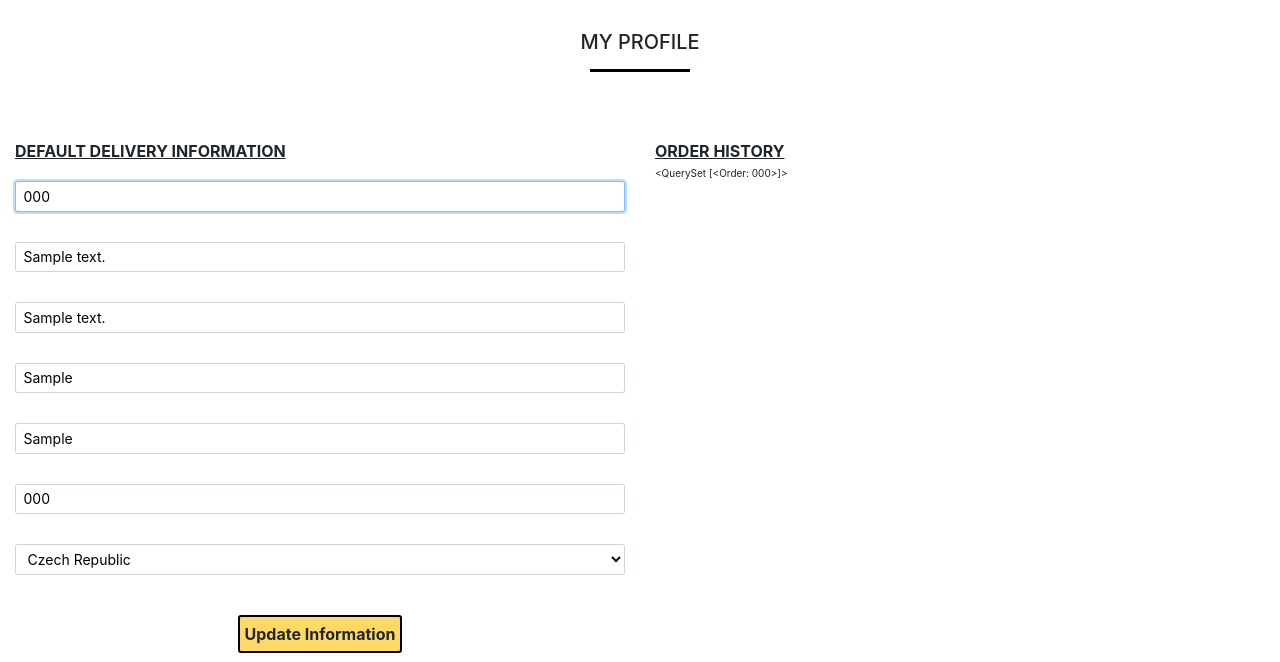
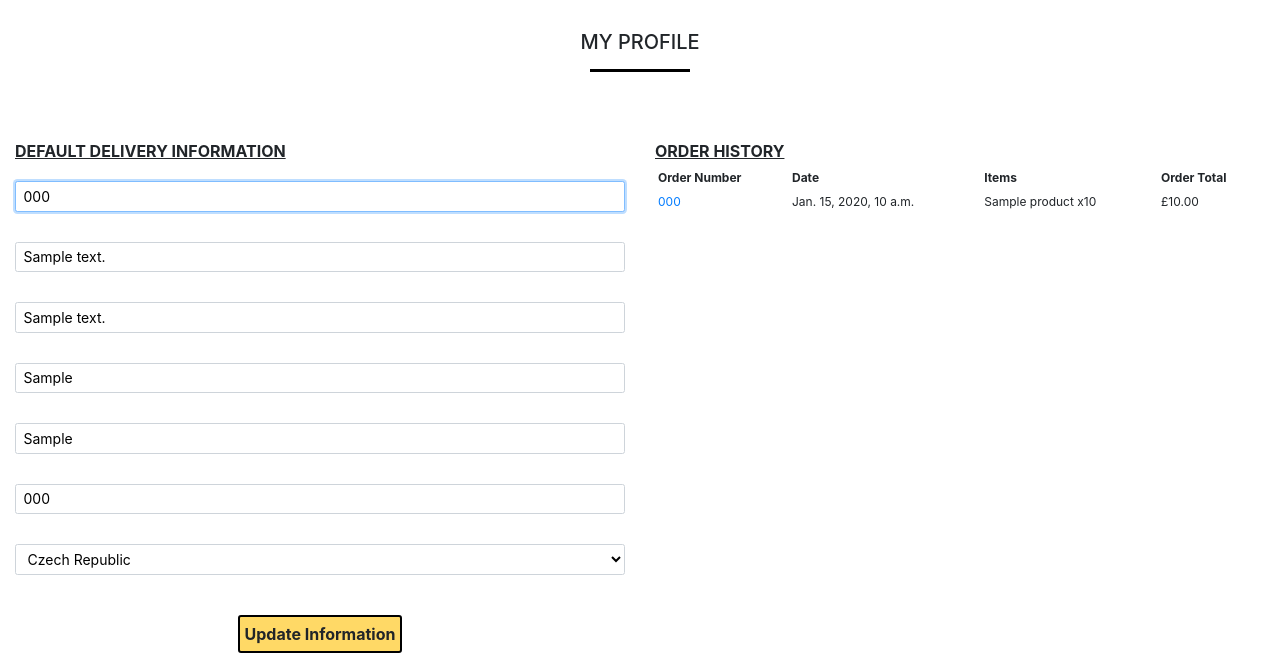
Before and after one commit to scottsimpson91/CI-MS4-Blacktooth-Coffee, a Django app: page /profile/ in a window 1280 px wide. Shown: the part 64-726 px from the top of the page. Run offline with Django 3.2, Linux system fonts and the light colour scheme; a user stored in the database is signed in; tables that the repository leaves empty hold one stand-in row (values such as "Sample post"); some libraries are stand-ins or nearby versions.

Commit message:
FEAT: Add order history and updated checkout views

```diff
--- a/checkout/admin.py
+++ b/checkout/admin.py
@@ -10,7 +10,7 @@ class OrderLineItemAdminInline(admin.TabularInline):
 class OrderAdmin(admin.ModelAdmin):
     inlines = (OrderLineItemAdminInline,)
 
-    readonly_fields = ('order_number', 'date',
+    readonly_fields = ('order_number', 'user_profile', 'date',
                        'delivery_cost', 'order_total',
                        'grand_total', 'original_bag',
                        'stripe_pid')
--- a/profiles/templates/profiles/profile.html
+++ b/profiles/templates/profiles/profile.html
@@ -22,7 +22,41 @@
             </div>
             <div class="col-12 col-lg-6 profile-body">
                 <h4 class="profile-heading">Order History</h4>
-                {{ orders }}
+                <div class="order-history table-responsive">
+                    <table class="table table-sm table-borderless profile-table">
+                        <thead>
+                            <tr>
+                                <th class="profile-order-heading">Order Number</th>
+                                <th class="profile-order-heading">Date</th>
+                                <th class="profile-order-heading">Items</th>
+                                <th class="profile-order-heading">Order Total</th>
+                            </tr>
+                        </thead>
+                        <tbody>
+                            {% for order in orders %}
+                                <tr>
+                                    <td>
+                                        <a href="{% url 'order_history' order.order_number %}"
+                                        title="{{ order.order_number }}">
+                                            {{ order.order_number|truncatechars:6 }}
+                                        </a>
+                                    </td>
+                                    <td>{{ order.date }}</td>
+                                    <td>
+                                        <ul class="list-unstyled">
+                                            {% for item in order.lineitems.all %}
+                                                <li class="small">
+                                                    {{ item.product.name }} x{{ item.quantity }}
+                                                </li>
+                                            {% endfor %}
+                                        </ul>
+                                    </td>
+                                    <td>£{{ order.grand_total }}</td>
+                                </tr>
+                            {% endfor %}
+                        </tbody>
+                    </table>
+                </div>
             </div>
         </div>
     </div>
--- a/profiles/urls.py
+++ b/profiles/urls.py
@@ -2,5 +2,6 @@ from django.urls import path
 from . import views
 
 urlpatterns = [
-    path('', views.profile, name='profile')
+    path('', views.profile, name='profile'),
+    path('order_history/<order_number>', views.order_history, name='order_history'),
 ]
--- a/profiles/views.py
+++ b/profiles/views.py
@@ -3,6 +3,8 @@ from django.contrib import messages
 
 from .models import UserProfile
 from .forms import UserProfileForm
+
+from checkout.models import Order
 
 
 def profile(request):
@@ -26,3 +28,20 @@ def profile(request):
     }
 
     return render(request, template, context)
+
+
+def order_history(request, order_number):
+    order = get_object_or_404(Order, order_number=order_number)
+
+    messages.info(request, (
+        f'This is a past confirmation for order number {order_number}. '
+        'A confirmation email was sent on the order date.'
+    ))
+
+    template = 'checkout/checkout_success.html'
+    context = {
+        'order': order,
+        'from_profile': True,
+    }
+
+    return render(request, template, context)
--- a/static/css/base.css
+++ b/static/css/base.css
@@ -795,6 +795,15 @@ select option[value=""] {
     margin: 2rem 0;
 }
 
+.back-to-profile-button {
+    background-color: #FFD966;
+    border: 2px solid #000;
+    font-size: 1.6rem;
+    font-weight: bold;
+    margin-top: 5rem;
+    margin-bottom: 3rem;
+}
+
 /*--------------------------------------------All Auth Pages*/
 
 .all-auth-container {
@@ -858,6 +867,7 @@ select option[value=""] {
 
 .profile-container {
     margin-bottom: 5rem;
+    min-height: 70vh;
 }
 
 .update-info-button {
@@ -897,3 +907,16 @@ select option[value=""] {
 #id_default_country option:first-child {
     color: #aab7c4;
 }
+
+.profile-order-heading {
+    font-size: 1.2rem;
+}
+
+.order-history {
+    max-height: 416px; /* Height of profile form + submit button */
+    overflow-y: auto;
+}
+
+.profile-table td, .profile-table td span, .profile-table td a, .profile-table td ul, .profile-table td ul li {
+    font-size: 1.2rem;
+}
```
Also changed, not shown: checkout/templates/checkout/checkout_success.html (+9 -0 lines), checkout/views.py (+41 -1 lines).
